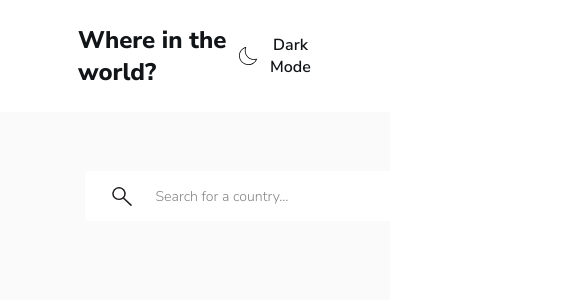
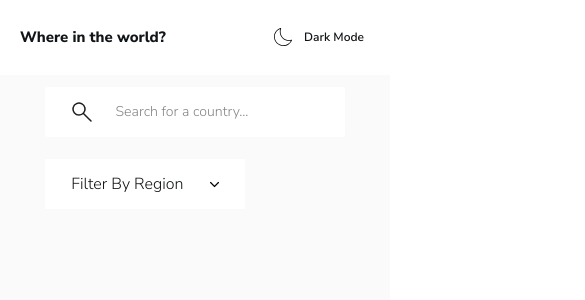
Before and after one commit to brandonloveall/country-api-react, a React (Create React App) app: page / in a window 390 px wide. Shown: the top 300 px of the page, 585 px wide, since content can reach past the window. Built offline with nearby package versions, Linux system fonts and the light colour scheme; no server answers.

Commit message:
responsiveness done, SITE DONE FOR REAL!!! also added more to readme

```diff
--- a/src/components/country page/CountryPage.css
+++ b/src/components/country page/CountryPage.css
@@ -136,3 +136,47 @@ padding-left: 60px;
 .borderCountryButtonHolder{
     margin: 10px;
 }
+
+@media (max-width:764px){
+
+    .countryPage{
+        height: 100%;
+    }
+
+    .countryBoxes{
+        flex-flow: column nowrap;
+    }
+
+    .middleSectionCountries{
+        height: 15%;
+        padding-left: 0%;
+    }
+
+    .leftBox{
+        width: 100%;
+    }
+
+    .infoSection{
+        flex-flow: column nowrap;
+    }
+
+    .rightBox h4{
+        padding-left: 0px;
+        font-size: 25px;
+    }
+
+    .infoSection div{
+        width: 100%;
+    }
+
+    .borderCountries{
+        padding-left: 9%;
+        flex-flow: row wrap;
+        width: 190%;
+    }
+
+    .borderCountryButtons{
+        width: 100%;
+    }
+
+}
--- a/src/components/header/Header.css
+++ b/src/components/header/Header.css
@@ -8,3 +8,15 @@ header{
     justify-content: space-between;
     align-items: center;
   }
+
+  @media (max-width:764px){
+    header{
+      padding: 15px;
+      padding-left: 20px;
+      padding-right: 20px;
+    }
+    header h2{
+      font-size: 15px;
+    }
+
+  }
--- a/src/components/search bar/SearchBar.css
+++ b/src/components/search bar/SearchBar.css
@@ -48,3 +48,22 @@
     padding-left: 80px;
     width: 100%;
   }
+
+  @media (max-width:764px){
+
+    .middleSection{
+        flex-flow: row wrap;
+        align-items: flex-start;
+        padding-left: 0px;
+    }
+
+    .searchBarMain{
+        margin:0px;
+        width: 95%;
+        justify-content: flex-start;
+    }
+    .searchBarMain input{
+        width: 100%;
+    }
+
+}
--- a/src/components/theme button/ThemeButton.css
+++ b/src/components/theme button/ThemeButton.css
@@ -23,3 +23,11 @@
     height: 100%;
     margin-right: 12px;
   }
+
+  @media (max-width:764px){
+
+    .colorThemeSwitch p{
+      font-size: 12px;
+    }
+
+  }
```
